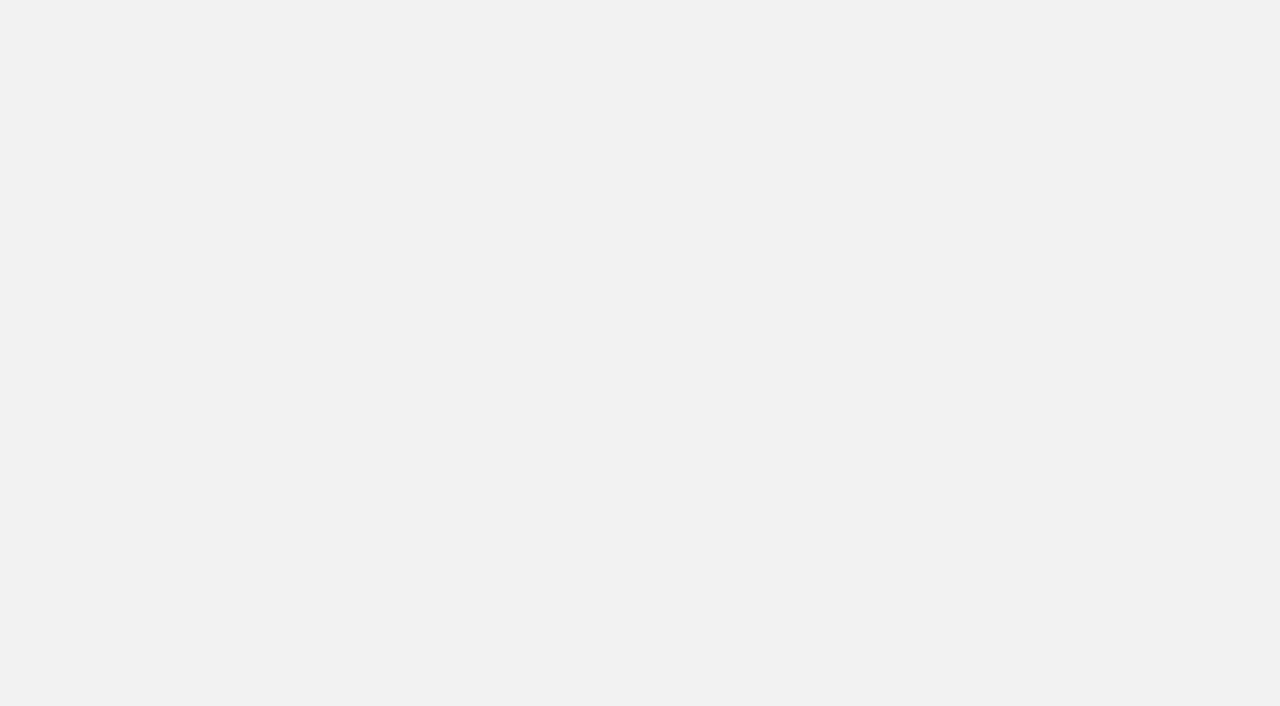
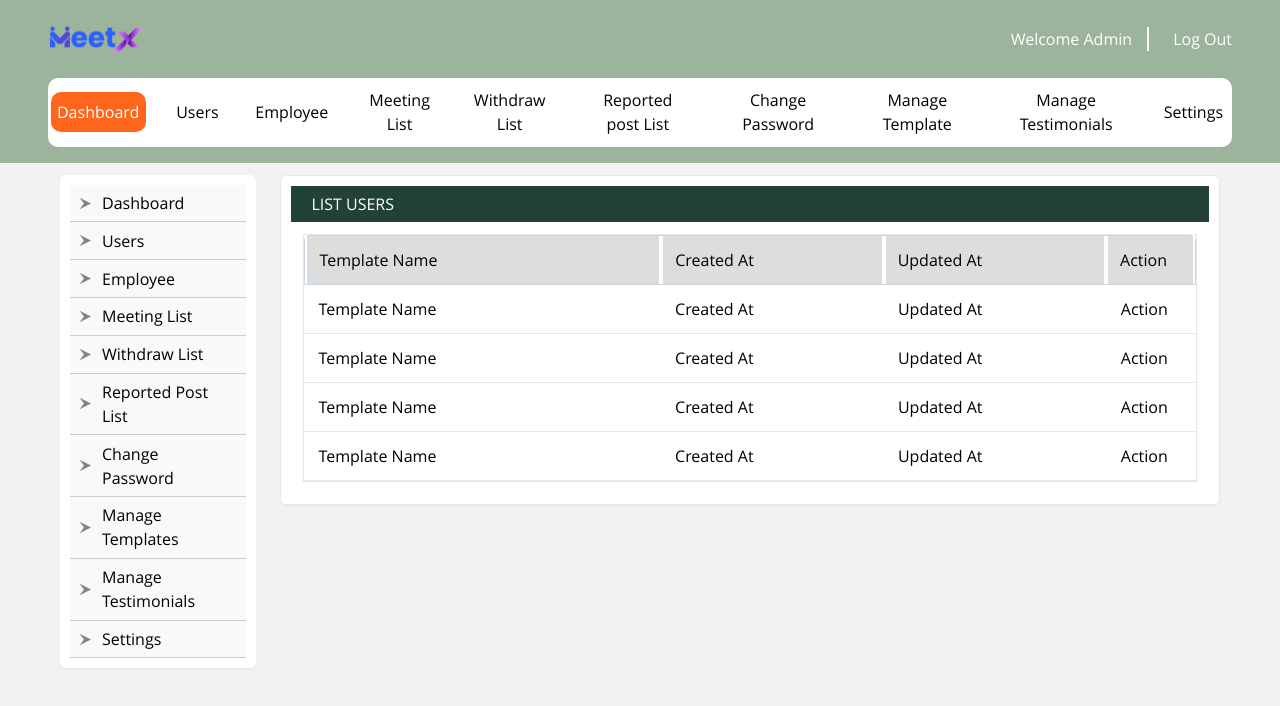
Before and after one commit to me-techshruti54212/Admin-Panel, a React (Create React App) app in the folder client/: page /manage-templates in a window 1280 px wide. Before the commit this address had no page. Shown: the top 706 px of the page. Built offline with nearby package versions, Linux system fonts and the light colour scheme.

Commit message:
added Manage Templates page

```diff
--- a/client/src/App.js
+++ b/client/src/App.js
@@ -3,6 +3,8 @@ import { BrowserRouter, Routes, Route } from "react-router-dom";
 import Login from "./pages/LoginPage/Login";
 import ListUser from "./pages/List Users/ListUsers";
 import Dashboard from "./pages/Dashboard/Dashboard";
+import ManageTemplates from "./pages/ManageTemplates/ManageTemplates";
+import EditTemplate from "./pages/EditTemplate/EditTemplate";
 function App() {
   return (
     <BrowserRouter>
@@ -10,6 +12,8 @@ function App() {
         <Route path="/" element={<Login />} />
         <Route path="/listusers" element={<ListUser />} />
         <Route path="/dashboard" element={<Dashboard />} />
+        <Route path="/manage-templates" element={<ManageTemplates/>} />
+        <Route path="/edit-template" element={<EditTemplate/>} />
       </Routes>
     </BrowserRouter>
   );
--- /dev/null
+++ b/client/src/components/ManageTemplates/TemplateRow.jsx
@@ -0,0 +1,24 @@
+import React from 'react'
+
+const TemplateRow = () => {
+  return (
+    <>
+    <div className="bg-[#fff] font-normal border-b border-slate-200 flex  justify-evenly">
+                <span className="border-x-white border-x-2 w-2/5 p-3">
+                  Template Name
+                </span>
+                <span className="border-x-white border-x-2 w-1/4 p-3">
+                  Created At
+                </span>
+                <span className="border-x-white border-x-2 w-1/4 p-3">
+                  Updated At
+                </span>
+                <span className="border-x-white border-x-2 w-[10%] p-3">
+                  Action
+                </span>
+              </div>
+    </>
+  )
+}
+
+export default TemplateRow
--- /dev/null
+++ b/client/src/pages/EditTemplate/EditTemplate.jsx
@@ -0,0 +1,9 @@
+import React from 'react'
+
+const EditTemplate = () => {
+  return (
+    <div>EditTemplate</div>
+  )
+}
+
+export default EditTemplate
--- /dev/null
+++ b/client/src/pages/ManageTemplates/ManageTemplates.jsx
@@ -0,0 +1,44 @@
+import React from "react";
+import Header from "../../components/Header";
+import Sidebar from "../../components/Sidebar";
+import TemplateRow from "../../components/ManageTemplates/TemplateRow";
+
+const ManageTemplates = () => {
+  return (
+    <>
+      <Header />
+      <div className="flex justify-between px-12">
+        <Sidebar />
+        <div className="w-full">
+          <div className="p-2.5 rounded-md bg-white m-3 shadow-sm text-black sm:text-base text-xs self-stretch border">
+            <h1 className="bg-[#214139] text-white text-left py-1.5 pl-5 text-base">
+              LIST USERS
+            </h1>
+            <div className="m-3 flex flex-col border">
+              <div className="bg-[#ddd] rounded-tr-md rounded-tl-md font-normal border border-slate-300 flex  justify-evenly">
+                <span className="border-x-white border-x-2 w-2/5 p-3">
+                  Template Name
+                </span>
+                <span className="border-x-white border-x-2 w-1/4 p-3">
+                  Created At
+                </span>
+                <span className="border-x-white border-x-2 w-1/4 p-3">
+                  Updated At
+                </span>
+                <span className="border-x-white border-x-2 w-[10%] p-3">
+                  Action
+                </span>
+              </div>
+              <TemplateRow/>
+              <TemplateRow/>
+              <TemplateRow/>
+              <TemplateRow/>
+            </div>
+          </div>
+        </div>
+      </div>
+    </>
+  );
+};
+
+export default ManageTemplates;
```
